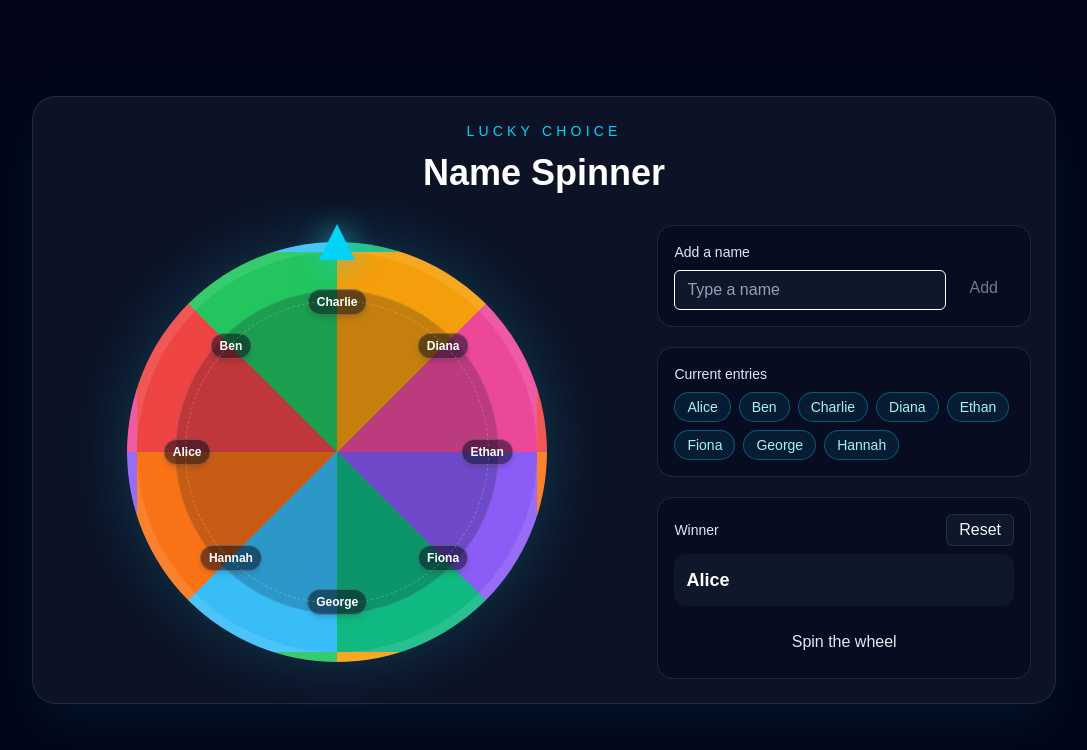
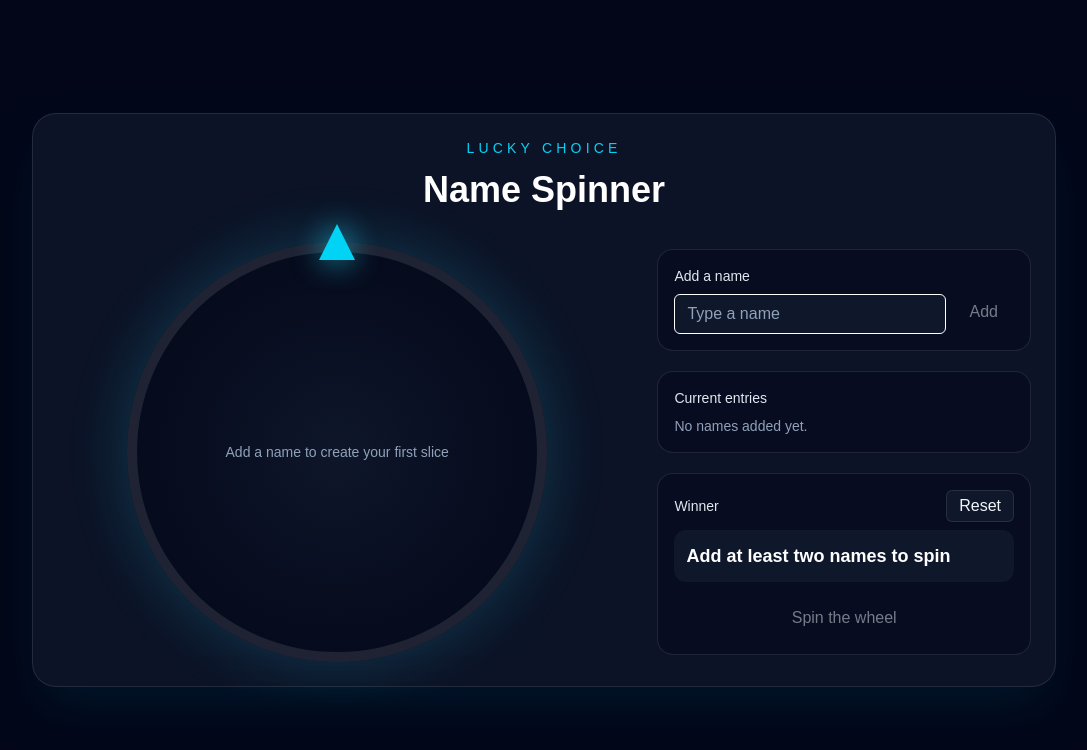
Before and after one commit to spade7107/spinner, a Next.js app in the folder lucky-spinner/: page / in a window 1280 px wide. Shown: the top 750 px of the page, without its empty margins (96-1183 px from the left). Built offline with nearby package versions, Linux system fonts and the light colour scheme.

Commit message:
equal slicing?

```diff
--- a/lucky-spinner/src/app/page.tsx
+++ b/lucky-spinner/src/app/page.tsx
@@ -3,17 +3,6 @@
 import { useMemo, useState } from "react";
 import { Button } from "@/components/ui/button";
 import { Input } from "@/components/ui/input";
-
-const defaultOptions = [
-  "Alice",
-  "Ben",
-  "Charlie",
-  "Diana",
-  "Ethan",
-  "Fiona",
-  "George",
-  "Hannah",
-];
 
 const colors = [
   "#f59e0b",
@@ -27,13 +16,16 @@ const colors = [
 ];
 
 export default function Home() {
-  const [entries, setEntries] = useState<string[]>(defaultOptions);
+  const [entries, setEntries] = useState<string[]>([]);
   const [name, setName] = useState("");
-  const [winner, setWinner] = useState<string | null>(defaultOptions[0]);
+  const [winner, setWinner] = useState<string | null>(null);
   const [isSpinning, setIsSpinning] = useState(false);
   const [rotation, setRotation] = useState(0);
 
-  const segmentSize = 360 / Math.max(entries.length, 1);
+  const segmentSize = entries.length ? 360 / entries.length : 0;
+  const labelRadius = entries.length === 1
+    ? 0
+    : Math.min(138, Math.max(76, 165 - entries.length * 4));
 
   const wheelGradient = useMemo(() => {
     if (!entries.length) return "transparent";
@@ -59,13 +51,15 @@ export default function Home() {
   };
 
   const handleSpin = () => {
-    if (isSpinning || !entries.length) return;
+    if (isSpinning || entries.length < 2) return;
 
     const selectedIndex = Math.floor(Math.random() * entries.length);
 
     const spins = 7;
-    const extraTurn = 360 * spins;
-    const targetRotation = rotation + extraTurn - selectedIndex * segmentSize;
+    const currentOffset = ((rotation % 360) + 360) % 360;
+    const selectedAngle = (selectedIndex + 0.5) * segmentSize;
+    const alignment = (360 - ((selectedAngle + currentOffset) % 360)) % 360;
+    const targetRotation = rotation + 360 * spins + alignment;
 
     setIsSpinning(true);
     setWinner(null);
@@ -78,9 +72,9 @@ export default function Home() {
   };
 
   const handleReset = () => {
-    setEntries(defaultOptions);
+    setEntries([]);
     setName("");
-    setWinner(defaultOptions[0]);
+    setWinner(null);
     setRotation(0);
     setIsSpinning(false);
   };
@@ -97,31 +91,30 @@ export default function Home() {
 
         <div className="grid items-center gap-10 lg:grid-cols-[1.2fr_0.8fr]">
           <div className="flex justify-center">
-            <div className="relative h-[420px] w-[420px]">
+            <div className="relative aspect-square w-full max-w-[420px]">
               <div
                 className="absolute inset-0 rounded-full border-[10px] border-white/10 shadow-[0_0_60px_rgba(34,211,238,0.2)] transition-transform duration-[6200ms] ease-[cubic-bezier(0.12,0.83,0.2,1)]"
                 style={{
-                  background: wheelGradient,
+                  background: entries.length
+                    ? wheelGradient
+                    : "radial-gradient(circle, rgba(15, 23, 42, 0.96), rgba(2, 6, 23, 0.96))",
                   transform: `rotate(${rotation}deg)`,
                 }}
               >
-                <div className="absolute inset-[38px] rounded-full border border-white/10 bg-slate-950/20" />
-              </div>
-
                 {entries.map((entry, index) => {
-                const angle = (360 / entries.length) * index - 90;
-                const radius = 150;
+                  const angle = segmentSize * (index + 0.5);
 
                   return (
                     <div
                       key={`${entry}-${index}`}
                       className="pointer-events-none absolute left-1/2 top-1/2"
                       style={{
-                      transform: `translate(-50%, -50%) rotate(${angle}deg) translateY(-${radius}px) rotate(${-angle}deg)`,
+                        transform: `translate(-50%, -50%) rotate(${angle}deg) translateY(-${labelRadius}px) rotate(${-angle - rotation}deg)`,
                       }}
                     >
                       <span
-                      className="block max-w-[95px] overflow-hidden text-ellipsis whitespace-nowrap rounded-full border border-white/20 bg-slate-950/50 px-2 py-1 text-center text-xs font-semibold text-white shadow-md"
+                        className="block max-w-[104px] overflow-hidden text-ellipsis whitespace-nowrap rounded-full border border-white/25 bg-slate-950/55 px-2 py-1 text-center font-semibold text-white shadow-md"
+                        style={{ fontSize: entries.length > 8 ? "10px" : "12px" }}
                         title={entry}
                       >
                         {entry}
@@ -130,6 +123,13 @@ export default function Home() {
                   );
                 })}
 
+                {!entries.length && (
+                  <div className="absolute inset-0 grid place-items-center px-8 text-center text-sm font-medium text-slate-400">
+                    Add a name to create your first slice
+                  </div>
+                )}
+              </div>
+
               <div className="absolute left-1/2 top-0 z-20 -translate-x-1/2 -translate-y-1/2">
                 <div
                   className="h-0 w-0 border-l-[18px] border-r-[18px] border-b-[36px] border-l-transparent border-r-transparent border-b-cyan-400 drop-shadow-[0_0_15px_rgba(34,211,238,0.8)]"
@@ -137,7 +137,6 @@ export default function Home() {
                 />
               </div>
 
-              <div className="absolute inset-[58px] rounded-full border border-dashed border-white/20" />
             </div>
           </div>
 
@@ -170,14 +169,18 @@ export default function Home() {
             <div className="rounded-2xl border border-white/10 bg-slate-950/40 p-4">
               <p className="mb-2 text-sm font-medium text-slate-200">Current entries</p>
               <div className="flex max-h-52 flex-wrap gap-2 overflow-auto">
-                {entries.map((entry, index) => (
+                {entries.length ? (
+                  entries.map((entry, index) => (
                     <span
                       key={`${entry}-${index}`}
                       className="rounded-full border border-cyan-500/40 bg-cyan-500/10 px-3 py-1 text-sm text-cyan-200"
                     >
                       {entry}
                     </span>
-                ))}
+                  ))
+                ) : (
+                  <p className="text-sm text-slate-400">No names added yet.</p>
+                )}
               </div>
             </div>
 
@@ -195,7 +198,13 @@ export default function Home() {
               </div>
 
               <div className="min-h-[52px] rounded-xl bg-slate-900 p-3 text-lg font-bold text-white">
-                {winner ? winner : isSpinning ? "Spinning..." : "Ready to spin"}
+                {winner
+                  ? winner
+                  : isSpinning
+                    ? "Spinning..."
+                    : entries.length < 2
+                      ? "Add at least two names to spin"
+                      : "Ready to spin"}
               </div>
 
               <Button
```
Lines whose indentation alone changed are shown as unchanged.
